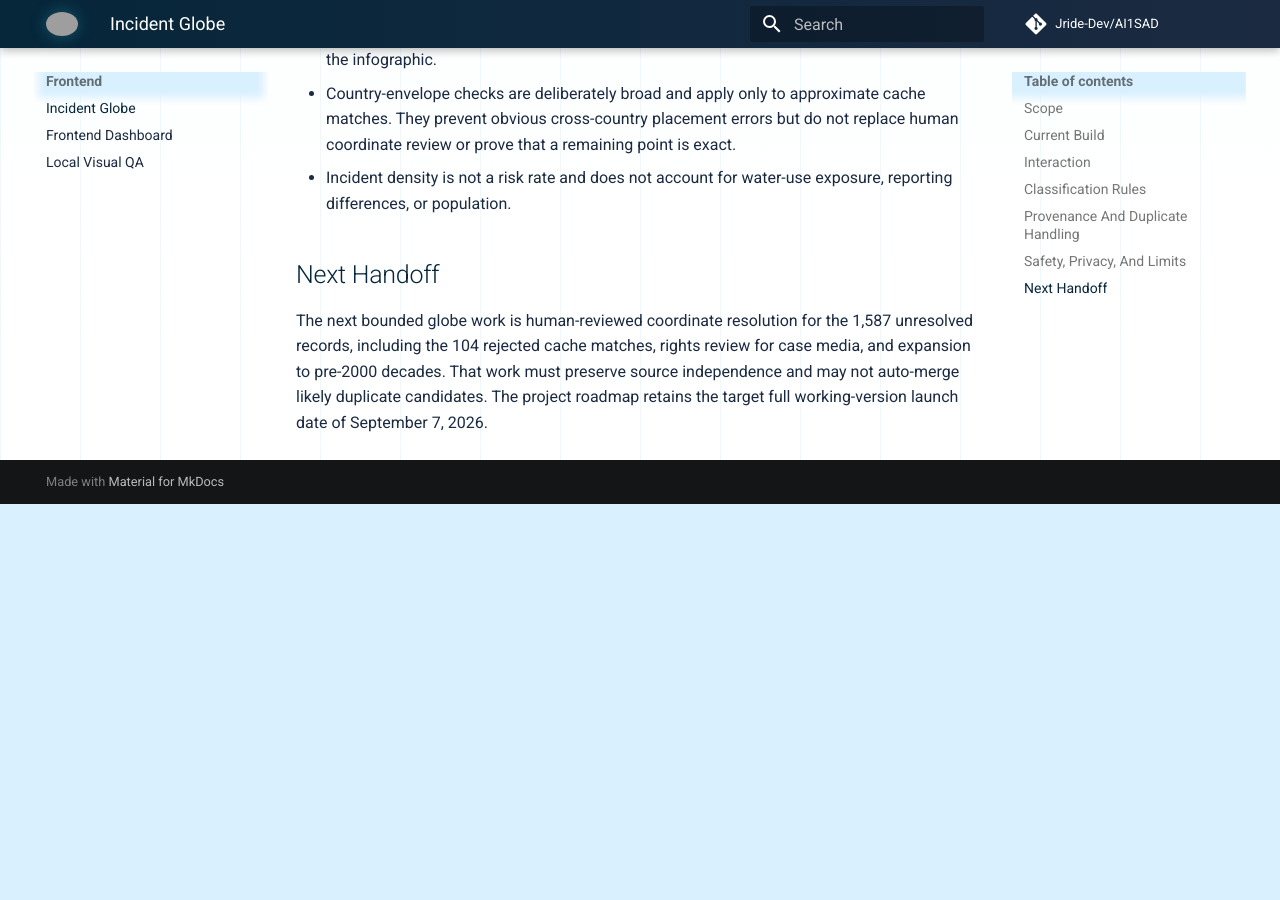
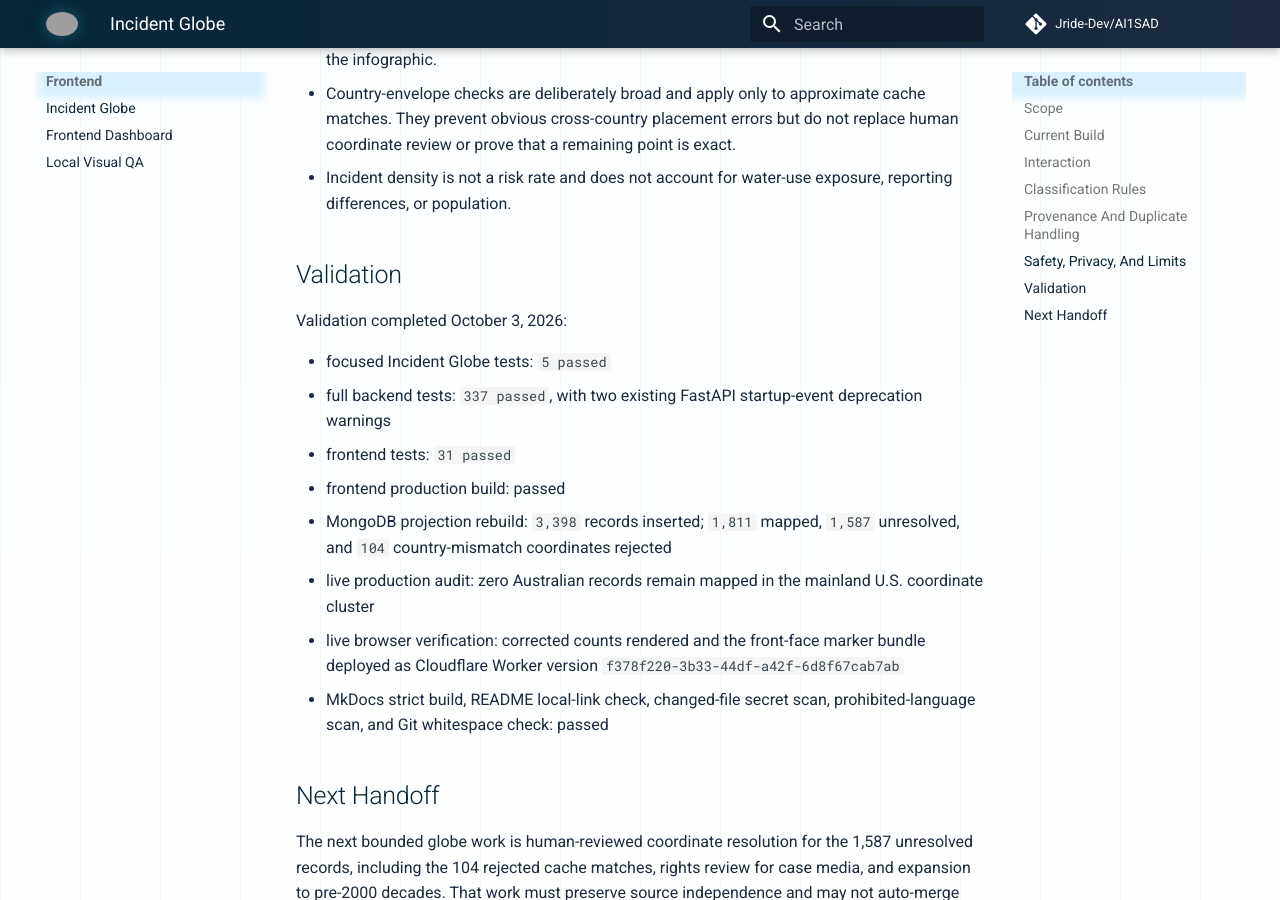
Before and after one commit to Jride-Dev/AI1SAD, an MkDocs documentation site: the page built from docs/INCIDENT_GLOBE.md, in a window 1280 px wide and 900 px high, scrolled down 2976 px. Built offline with MkDocs 1.6.1 and Material for MkDocs 9.7.7, drawn with Linux system fonts in a browser that asks for light colours; comment, search, counter and statistics services are not loaded; before the commit the page ends 3480 px from its top, so only the background shows below that; grey boxes are pictures that could not be loaded.

Commit message:
Document globe coordinate hardening

```diff
--- a/docs/INCIDENT_GLOBE.md
+++ b/docs/INCIDENT_GLOBE.md
@@ -73,6 +73,19 @@ The coordinate-review queues are `data/review/incident_globe_country_mismatch_re
 - Country-envelope checks are deliberately broad and apply only to approximate cache matches. They prevent obvious cross-country placement errors but do not replace human coordinate review or prove that a remaining point is exact.
 - Incident density is not a risk rate and does not account for water-use exposure, reporting differences, or population.
 
+## Validation
+
+Validation completed October 3, 2026:
+
+- focused Incident Globe tests: `5 passed`
+- full backend tests: `337 passed`, with two existing FastAPI startup-event deprecation warnings
+- frontend tests: `31 passed`
+- frontend production build: passed
+- MongoDB projection rebuild: `3,398` records inserted; `1,811` mapped, `1,587` unresolved, and `104` country-mismatch coordinates rejected
+- live production audit: zero Australian records remain mapped in the mainland U.S. coordinate cluster
+- live browser verification: corrected counts rendered and the front-face marker bundle deployed as Cloudflare Worker version `f378f220-3b33-44df-a42f-6d8f67cab7ab`
+- MkDocs strict build, README local-link check, changed-file secret scan, prohibited-language scan, and Git whitespace check: passed
+
 ## Next Handoff
 
 The next bounded globe work is human-reviewed coordinate resolution for the 1,587 unresolved records, including the 104 rejected cache matches, rights review for case media, and expansion to pre-2000 decades. That work must preserve source independence and may not auto-merge likely duplicate candidates. The project roadmap retains the target full working-version launch date of September 7, 2026.
```
Also changed, not shown: docs/PROJECT_STATUS.md (+1 -0 lines).
